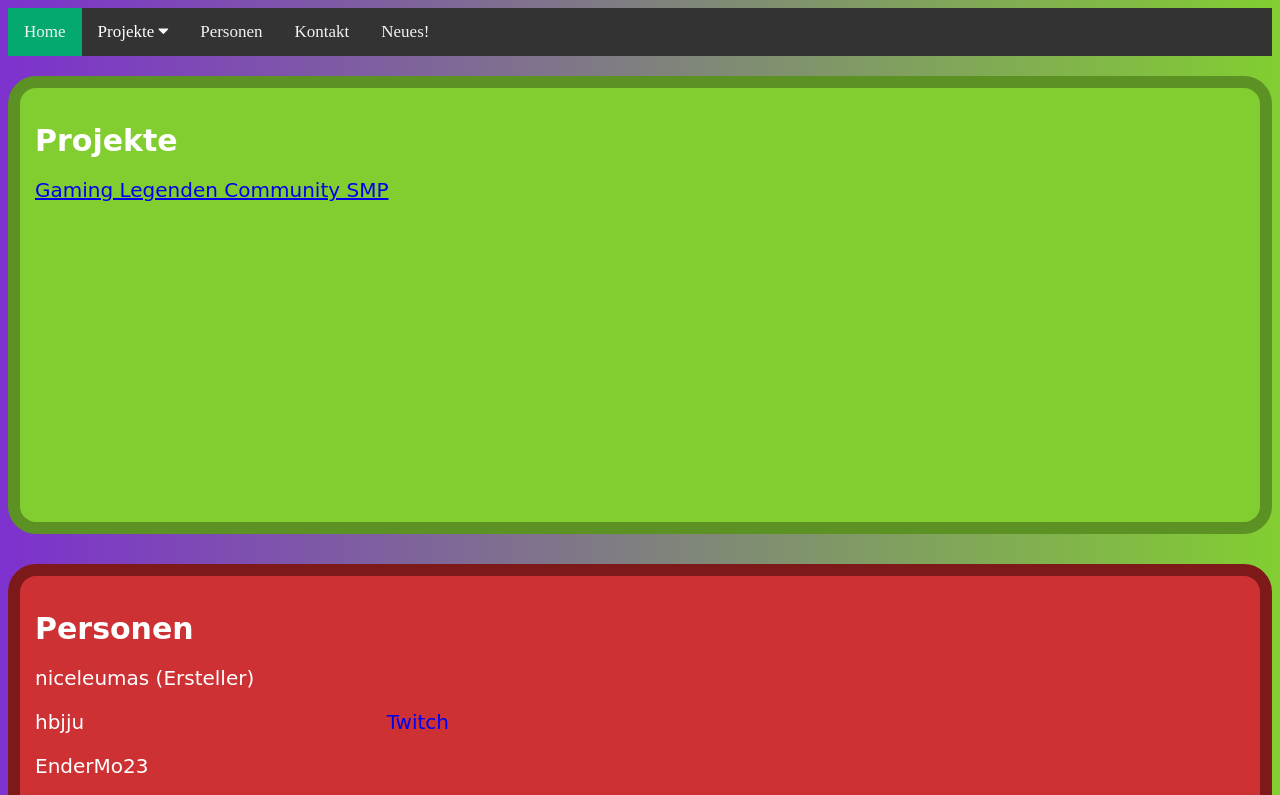
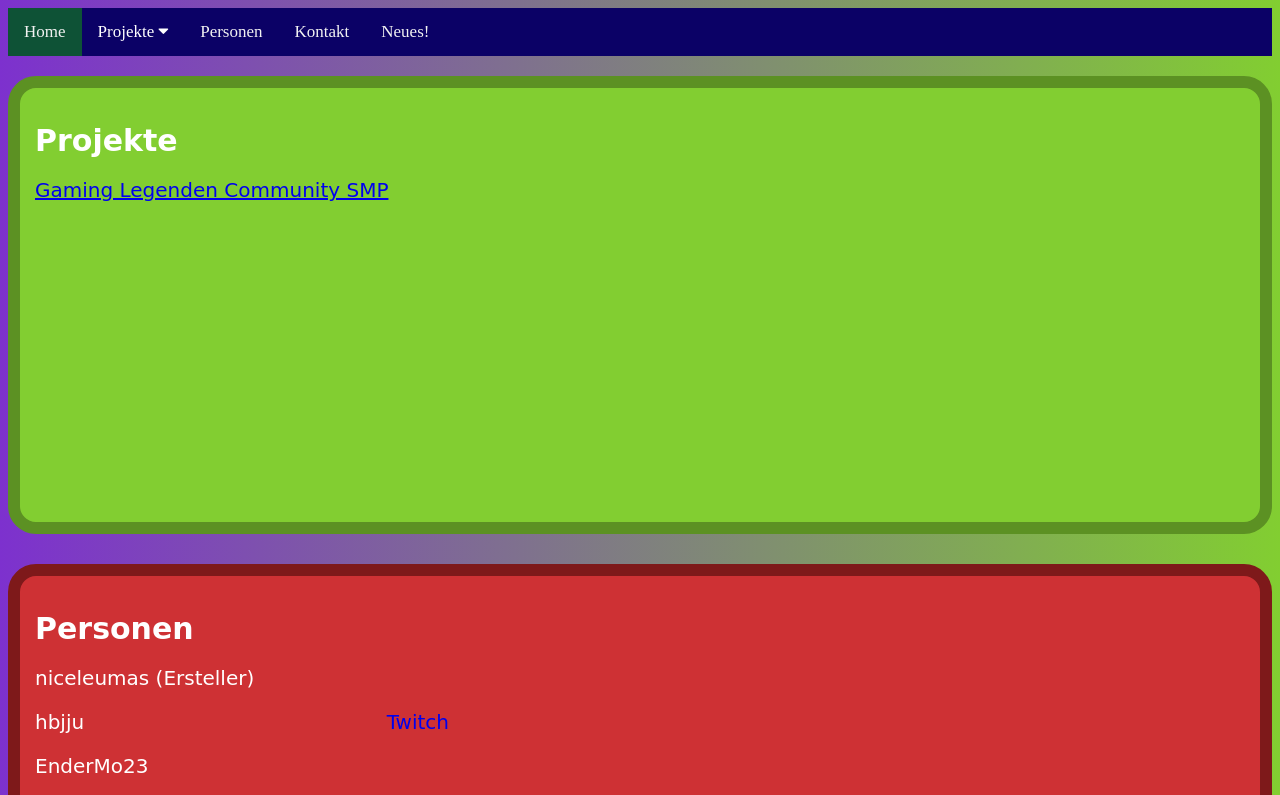
Before and after one commit to SirSamX/sirsamx.github.io, a plain HTML site: page index.html in a window 1280 px wide. Shown: the top 795 px of the page. Drawn offline with Linux system fonts and the light colour scheme; some icons are missing.

Commit message:
Änderungen

```diff
--- a/navbar.css
+++ b/navbar.css
@@ -1,6 +1,6 @@
 .topnav {
   overflow: hidden;
-  background-color: #333;
+  background-color: #0b0166;
   width: 100%;
 }
 
@@ -15,8 +15,8 @@
 }
 
 .active {
-  background-color: #04AA6D;
-  color: white;
+  background-color: #12aa047a;
+  color: rgb(214, 225, 255);
 }
 
 .topnav .icon {
```
Also changed, not shown: projekte.html (+4 -0 lines).
